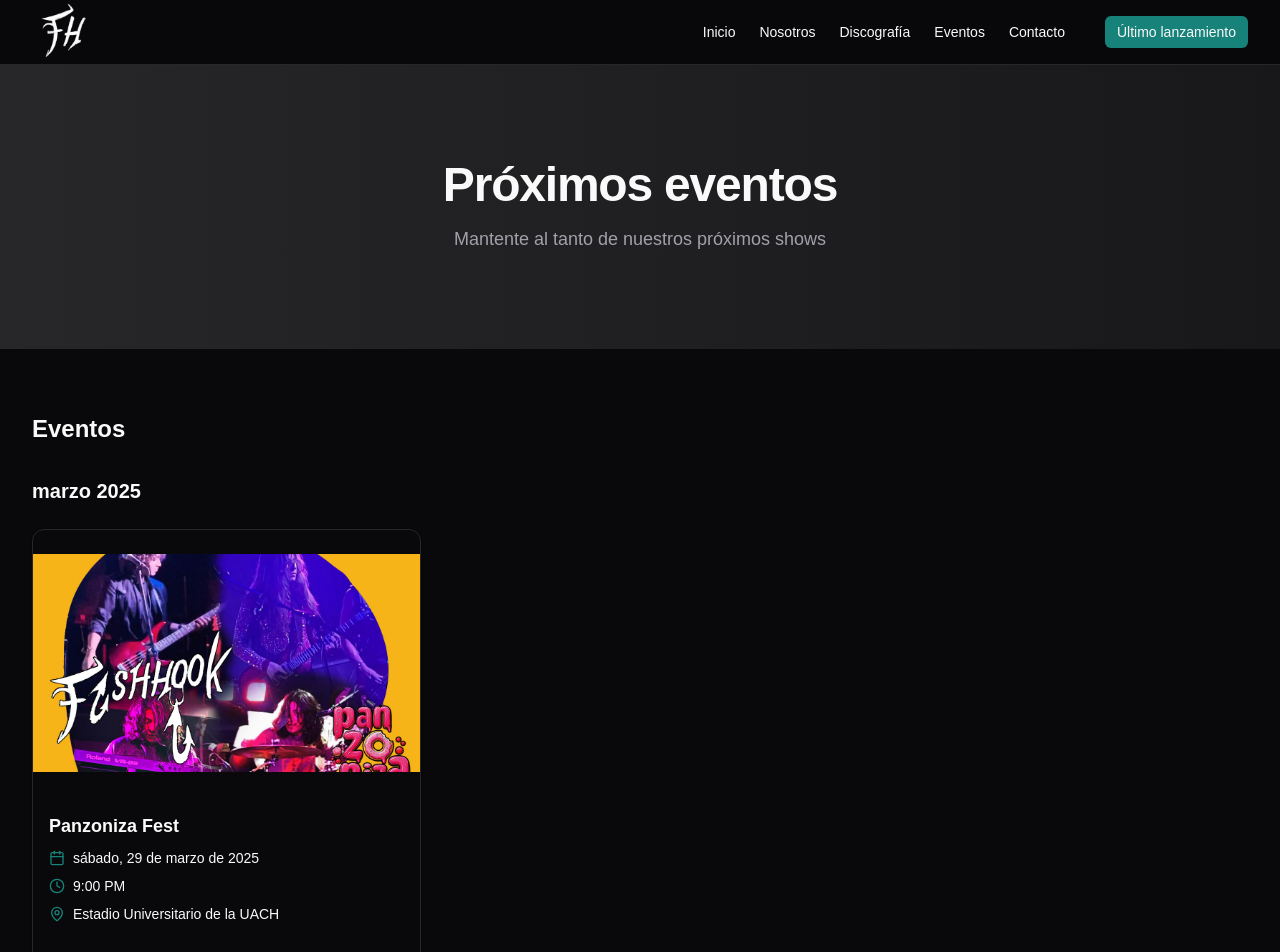
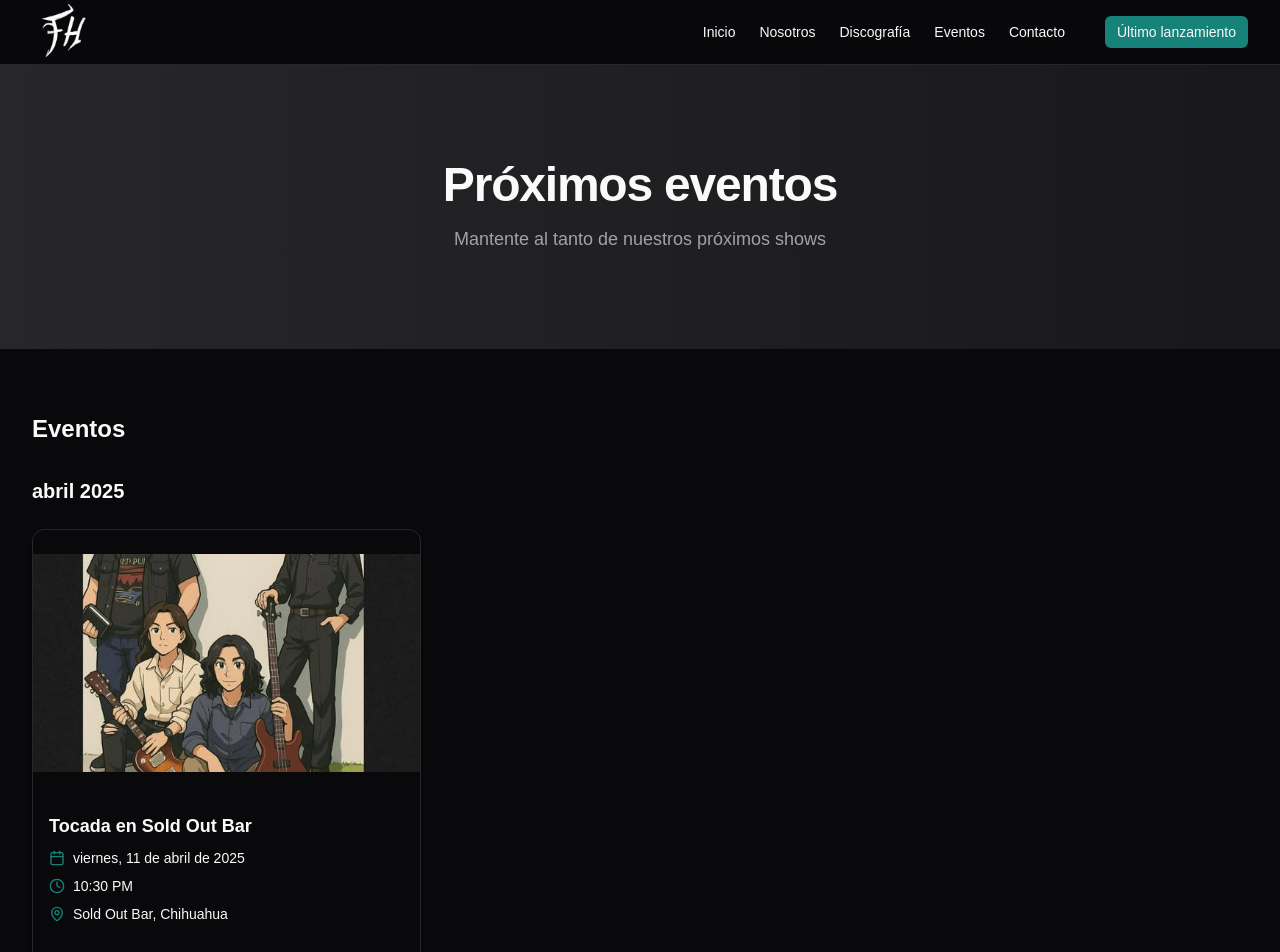
Before and after one commit to jesus2332/FishHook, a Next.js app: page /events in a window 1280 px wide. Shown: the top 952 px of the page. Built offline with nearby package versions, Linux system fonts and the light colour scheme; a web font is replaced by a local one.

Commit message:
Cambios a eventos

```diff
--- a/app/events/page.tsx
+++ b/app/events/page.tsx
@@ -17,12 +17,12 @@ const floatingBackground =
 const events = [
   {
     id: 1,
-    title: "Panzoniza Fest",
-    date: "2025-03-29",
-    time: "9:00 PM",
-    location: "Estadio Universitario de la UACH",
-    image: "/events/panzoniza_post.jpg",
-    description: "Vive la magia de Fish Hook en el panzoniza fest!",
+    title: "Tocada en Sold Out Bar",
+    date: "2025-04-11",
+    time: "10:30 PM",
+    location: "Sold Out Bar, Chihuahua",
+    image: "/events/11abril.jpg",
+    description: "Disfruta del rock clásico en Sold Out Bar junto a Fish Hook",
     ticketLink: "",
     soldOut: false,
   },
```
Also changed, not shown: public/events/11abril.jpg (added).
